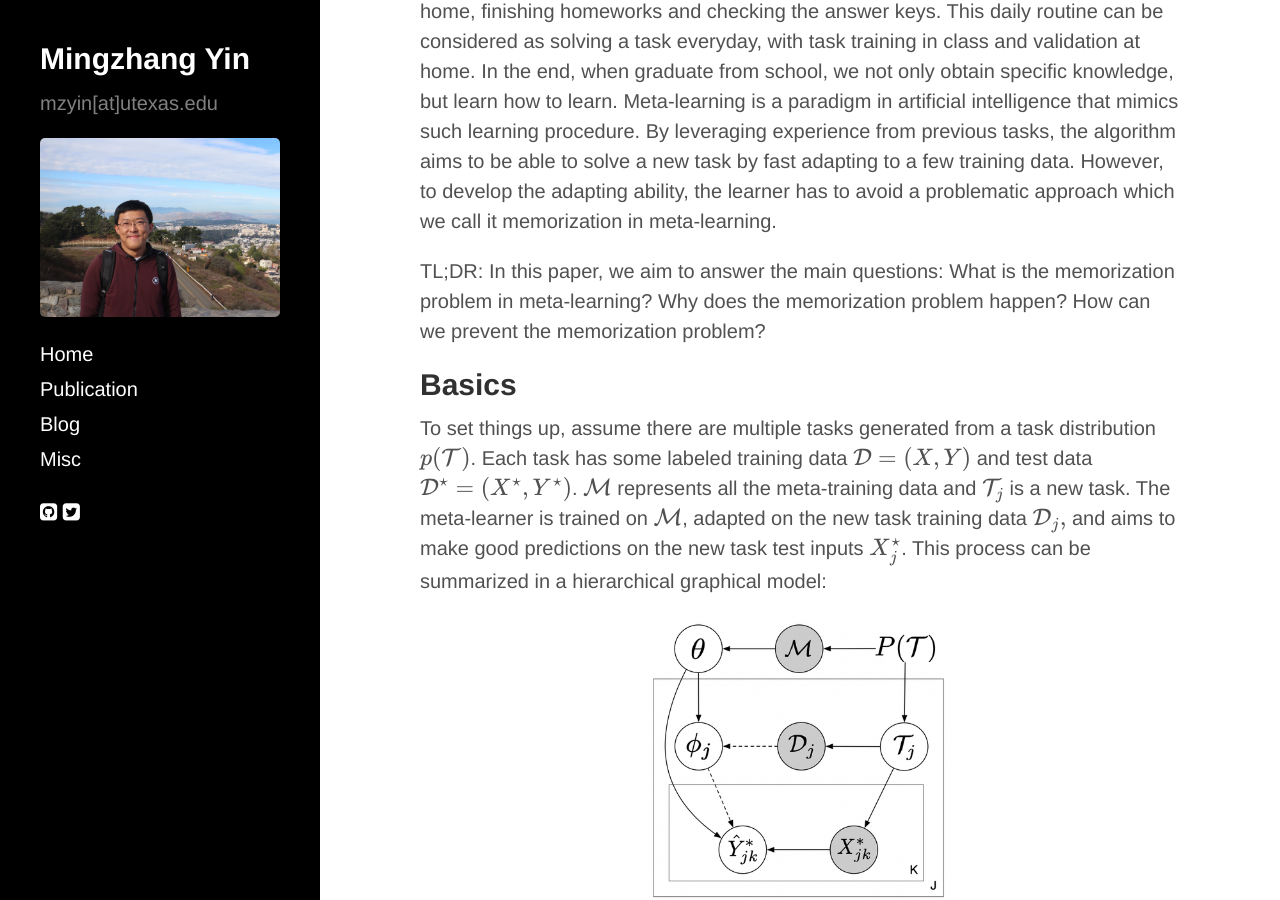
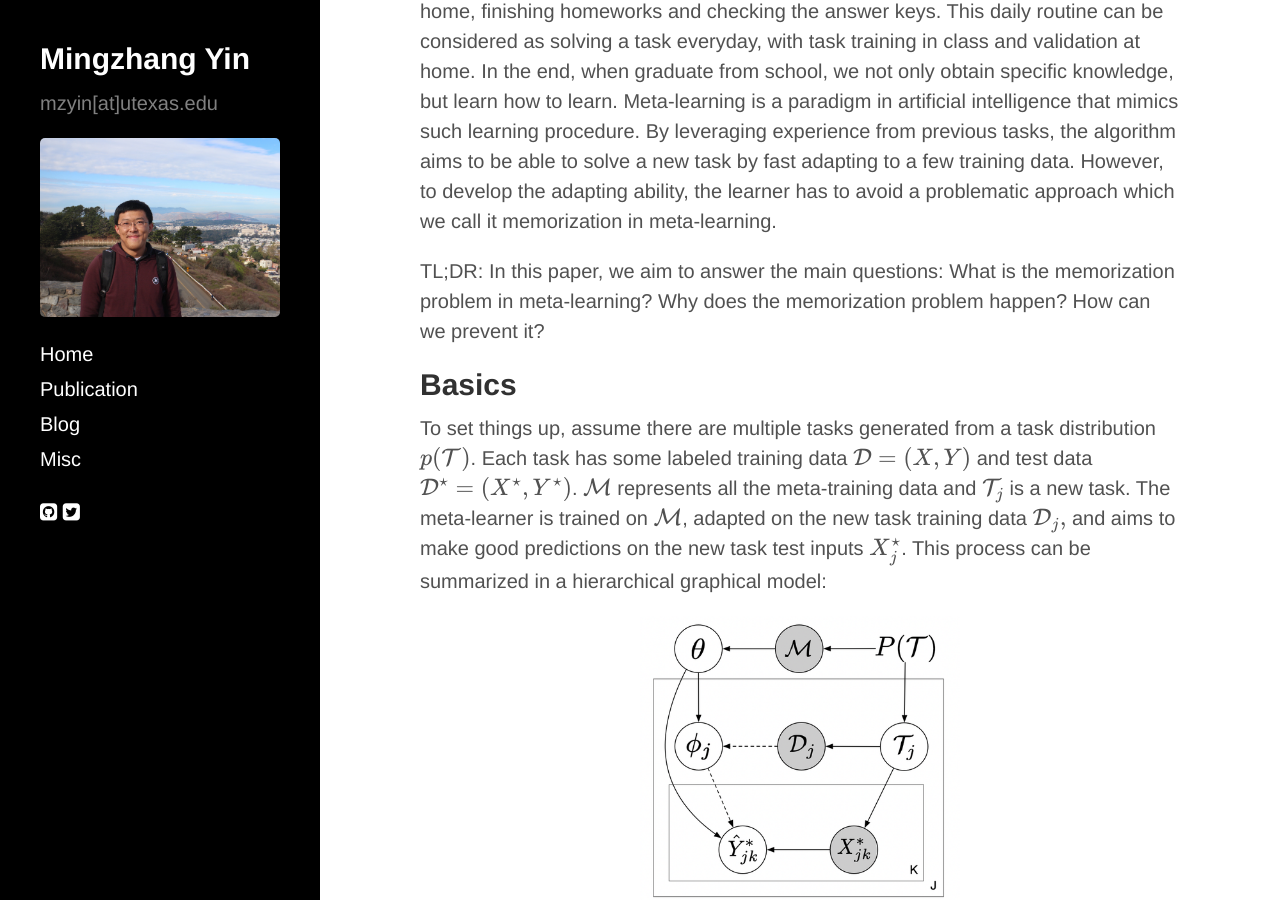
Before and after one commit to mingzhang-yin/mingzhang-yin.github.io, a Jekyll site: the page built from _posts/2020-04-10-Meta-learning-without-Memorization.md, in a window 1280 px wide and 900 px high, scrolled down 308 px. Built offline with Jekyll 4.4.1, drawn with Linux system fonts in a browser that asks for light colours; nearby versions of some CDN libraries; formulas are drawn with MathJax 3.

Commit message:
Update 2020-04-10-Meta-learning-without-Memorization.md

```diff
--- a/_posts/2020-04-10-Meta-learning-without-Memorization.md
+++ b/_posts/2020-04-10-Meta-learning-without-Memorization.md
@@ -12,7 +12,7 @@ use_math: true
 
 Consider how people learn as students. In the morning, we go to school, taking classes and answering questions asked by teachers. In the evening, we go back home, finishing homeworks and checking the answer keys. This daily routine can be considered as solving a task everyday, with task training in class and validation at home. In the end, when graduate from school, we not only obtain specific knowledge, but learn how to learn. Meta-learning is a paradigm in artificial intelligence that mimics such learning procedure. By leveraging experience from previous tasks, the algorithm aims to be able to solve a new task by fast adapting to a few training data. However, to develop the adapting ability, the learner has to avoid a problematic approach which we call it memorization in meta-learning.
 
-TL;DR: In this paper, we aim to answer the main questions: What is the memorization problem in meta-learning? Why does the memorization problem happen? How can we prevent the memorization problem?
+TL;DR: In this paper, we aim to answer the main questions: What is the memorization problem in meta-learning? Why does the memorization problem happen? How can we prevent it?
 
 
 ## Basics
```
